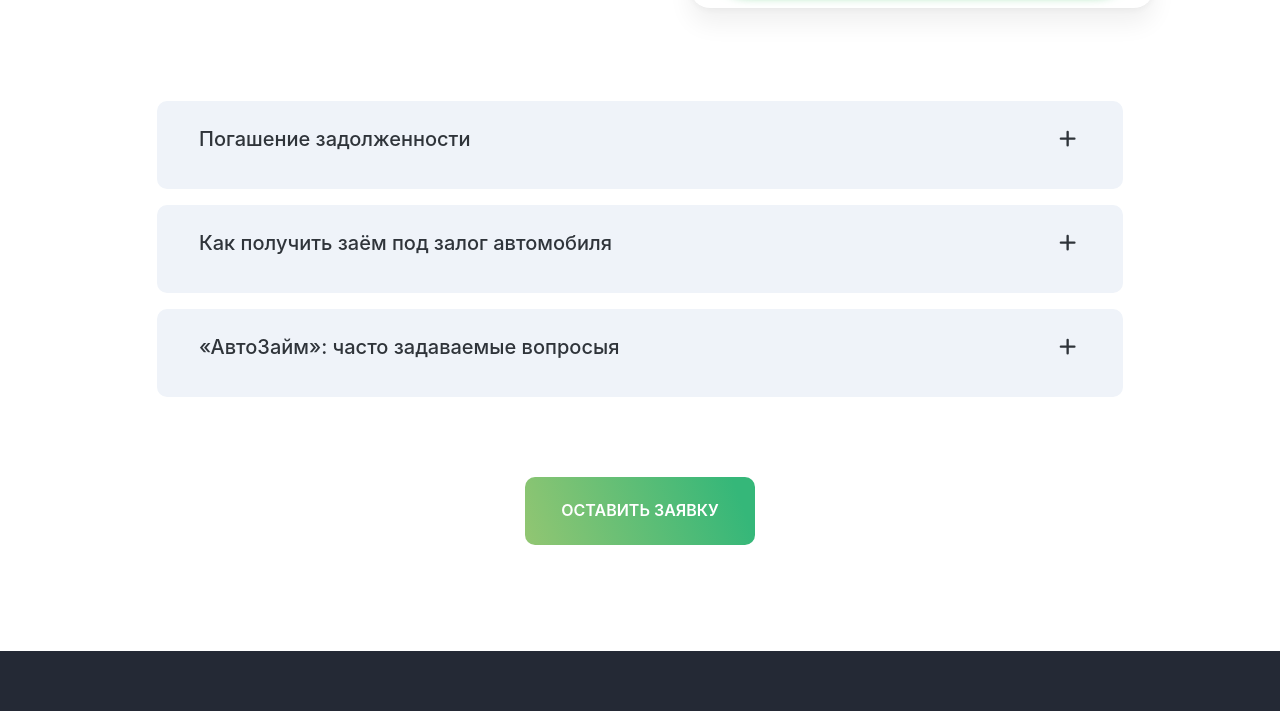
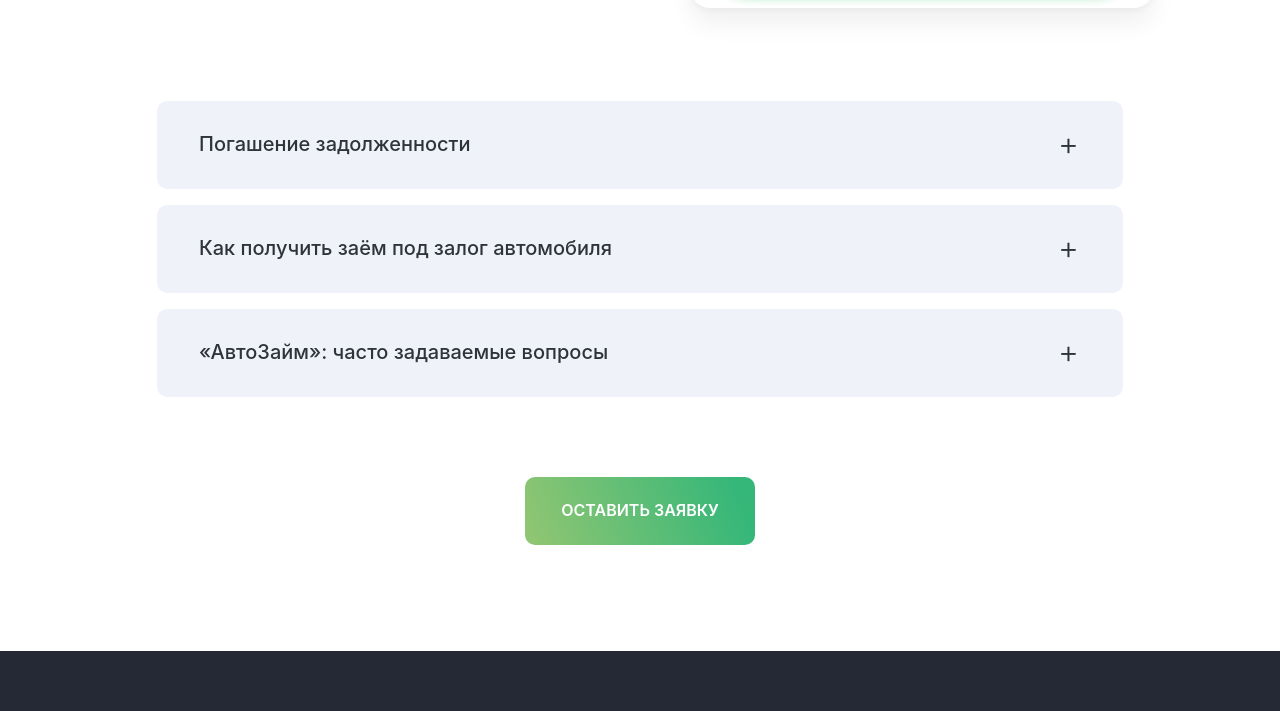
Before and after one commit to human97/lending_zaim, a website: page src/index.html in a window 1280 px wide. Shown: the part 4450-5161 px from the top of the page. Drawn offline with nearby package versions, Linux system fonts and the light colour scheme; files that its build step writes are made by us from their sources; files whose address does not match are found by name.

Commit message:
fix tabs

```diff
--- a/src/assets/sass/blocks/help.scss
+++ b/src/assets/sass/blocks/help.scss
@@ -69,17 +69,22 @@
     display: flex;
     align-items: center;
     justify-content: space-between;
-
     font-style: normal;
     font-weight: 500;
     font-size: 20px;
-    line-height: 130%;
-  }
+    cursor: pointer;
 
-  svg {
-    cursor: pointer;
-    width: 23.3px;
-    height: 23.3px;
-    fill: none;
+    @media (max-width: 360px) {
+      font-size: 16px;
+    }
+
+    &:after {
+      content: '+';
+      display: inline-block;
+      font-style: normal;
+      font-weight: 300;
+      font-size: 32px;
+      margin: 0 0 0 5px;
+    }
   }
 }
--- a/src/index.html
+++ b/src/index.html
@@ -273,9 +273,8 @@ title: Займы
   <!-- help_select_wrap -->
   <div class="help_select_wrap">
     <details class="help_select">
-      <summary>Погашение задолженности<svg viewBox='0 0 40 40'>
-          <path d="M20 8.333v23.334M8.333 20h23.334" stroke="#2F343A" stroke-width="4" stroke-linecap="round"
-            stroke-linejoin="round" /></svg></summary>
+      <summary>Погашение задолженности
+         </summary>
       <p>Lorem ipsum dolor sit amet.</p>
       <p>Lorem ipsum dolor sit, amet consectetur adipisicing elit. Fugiat magnam mollitia veritatis? Possimus, officiis
         officia.</p>
@@ -283,18 +282,12 @@ title: Займы
     </details>
 
     <details class="help_select">
-      <summary>Как получить заём под залог автомобиля<svg viewBox='0 0 40 40'>
-          <path d="M20 8.333v23.334M8.333 20h23.334" stroke="#2F343A" stroke-width="4" stroke-linecap="round"
-            stroke-linejoin="round" /></svg></summary>
-      <p>Lorem ipsum dolor sit amet.</p>
-      <p>Lorem ipsum dolor sit amet.</p>
-      <p>Lorem ipsum dolor sit amet.</p>
+      <summary>Как получить заём под залог автомобиля</summary>
+      <p>Lorem ipsum dolor sit amet consectetur adipisicing elit. Dolorum officiis eius accusantium, dolorem ratione dolore voluptates sed. Beatae perspiciatis, doloremque quia excepturi ad dolor eligendi blanditiis amet similique minus a non labore ducimus tenetur id iste? Sint quod atque id sequi. Consequatur laboriosam sed asperiores quod magni ut at vel animi expedita mollitia quibusdam alias ea nobis eos, saepe inventore!</p>
     </details>
 
     <details class="help_select">
-      <summary>«АвтоЗайм»: часто задаваемые вопросыя<svg viewBox='0 0 40 40'>
-          <path d="M20 8.333v23.334M8.333 20h23.334" stroke="#2F343A" stroke-width="4" stroke-linecap="round"
-            stroke-linejoin="round" /></svg></summary>
+      <summary>«АвтоЗайм»: часто задаваемые вопросы</summary>
       <p>Lorem ipsum dolor sit amet?</p>
       <p>Lorem ipsum dolor sit amet consectetur adipisicing elit. Nisi magnam fuga expedita?</p>
       <p>Lorem ipsum dolor sit amet consectetur adipisicing elit. Sapiente error ipsam sequi corrupti voluptates optio
```
Also changed, not shown: dist/assets/css/style.css, dist/assets/css/style.min.css, dist/index.html.
